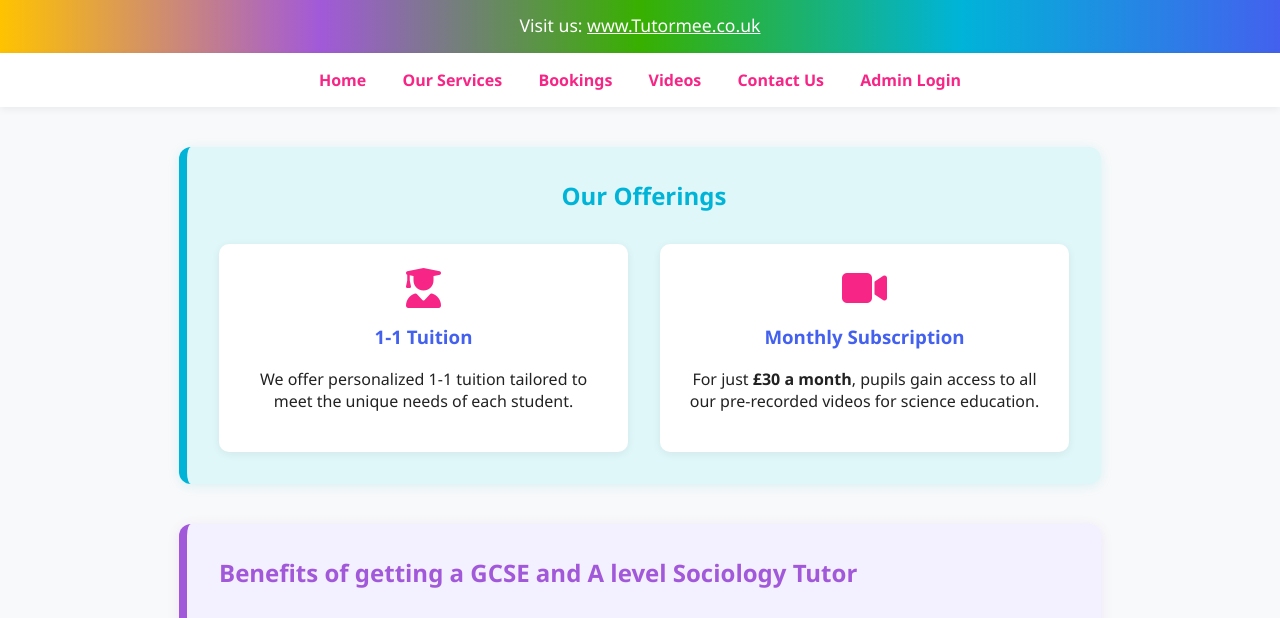
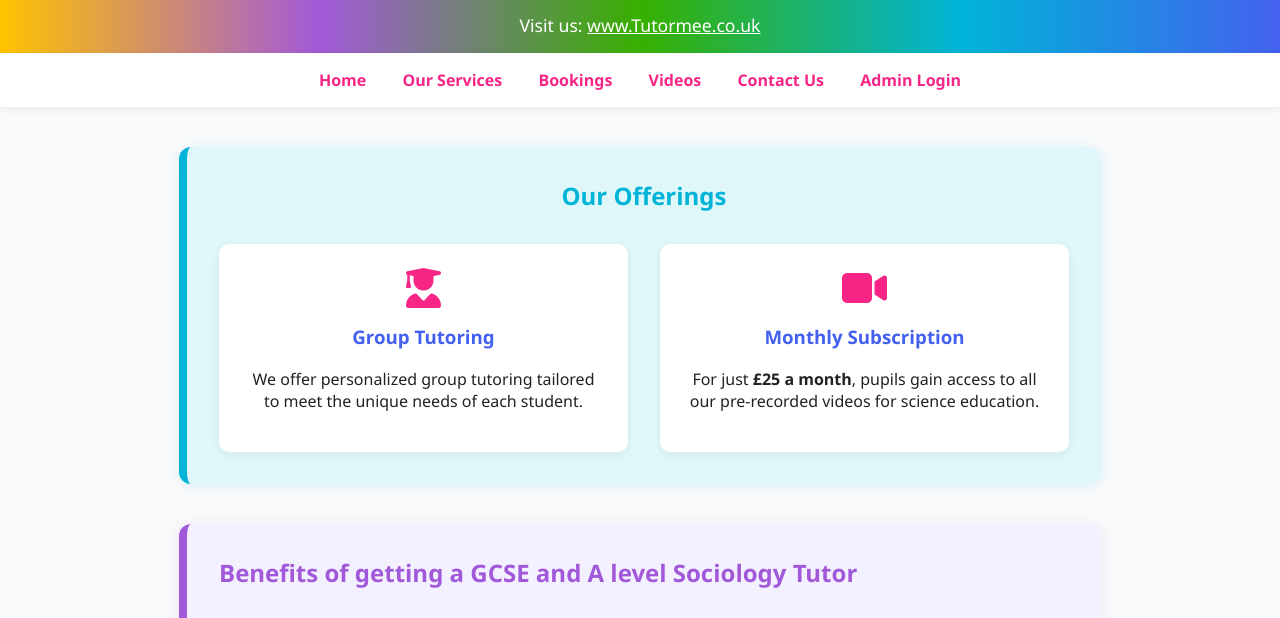
Before and after one commit to TutorMeLimited/TutorMe, a website: page Our-services.html in a window 1280 px wide. Shown: the part 143-761 px from the top of the page. Drawn offline with Linux system fonts and the light colour scheme.

Commit message:
Updated from 1-1 to group and from £30 to 25

```diff
--- a/Our-services.html
+++ b/Our-services.html
@@ -30,13 +30,13 @@
         <div class="offerings-container">
             <div class="offering">
                 <i class="fas fa-user-graduate"></i>
-                <h3>1-1 Tuition</h3>
-                <p>We offer personalized 1-1 tuition tailored to meet the unique needs of each student.</p>
+                <h3>Group Tutoring</h3>
+                <p>We offer personalized group tutoring tailored to meet the unique needs of each student.  </p>
             </div>
             <div class="offering">
                 <i class="fas fa-video"></i>
                 <h3>Monthly Subscription</h3>
-                <p>For just <strong>£30 a month</strong>, pupils gain access to all our pre-recorded videos for science education.</p>
+                <p>For just <strong>£25 a month</strong>, pupils gain access to all our pre-recorded videos for science education.</p>
             </div>
         </div>
     </section>
```
Also changed, not shown: book.html (line endings or trailing spaces).
